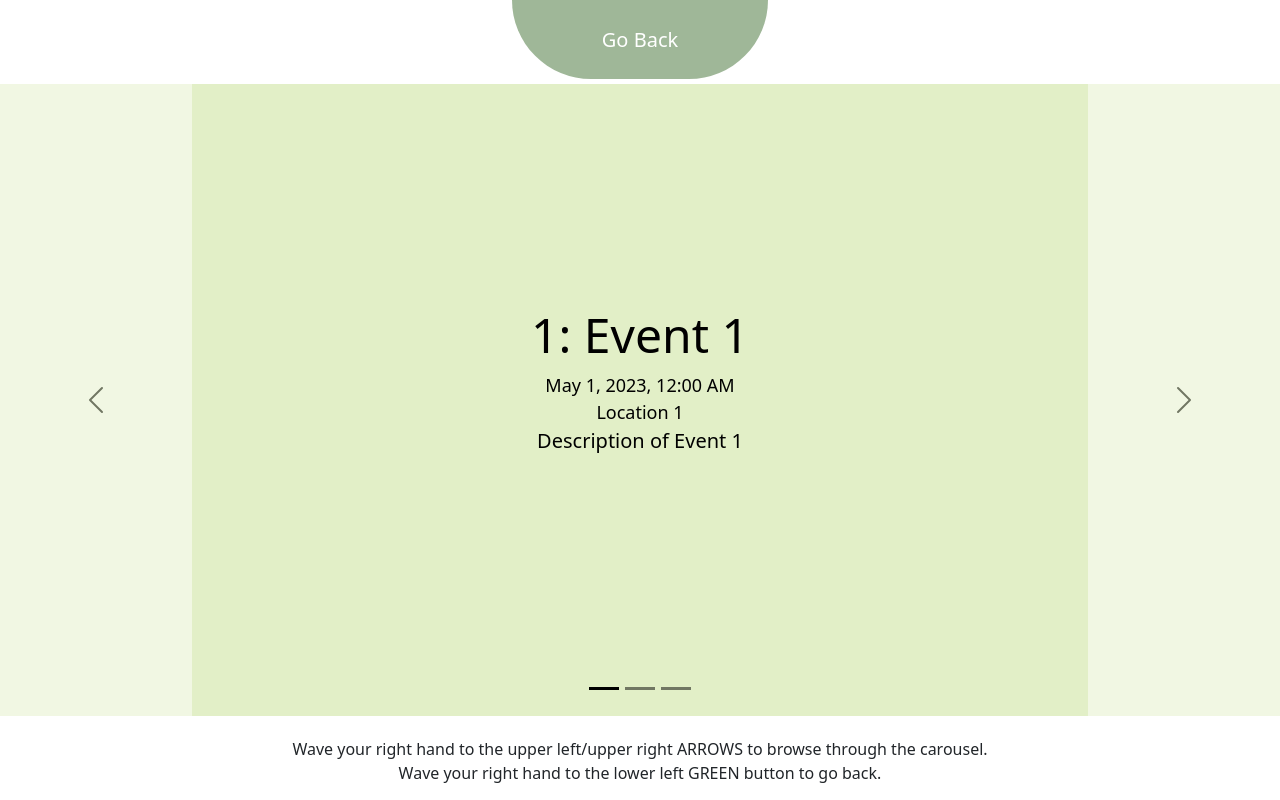
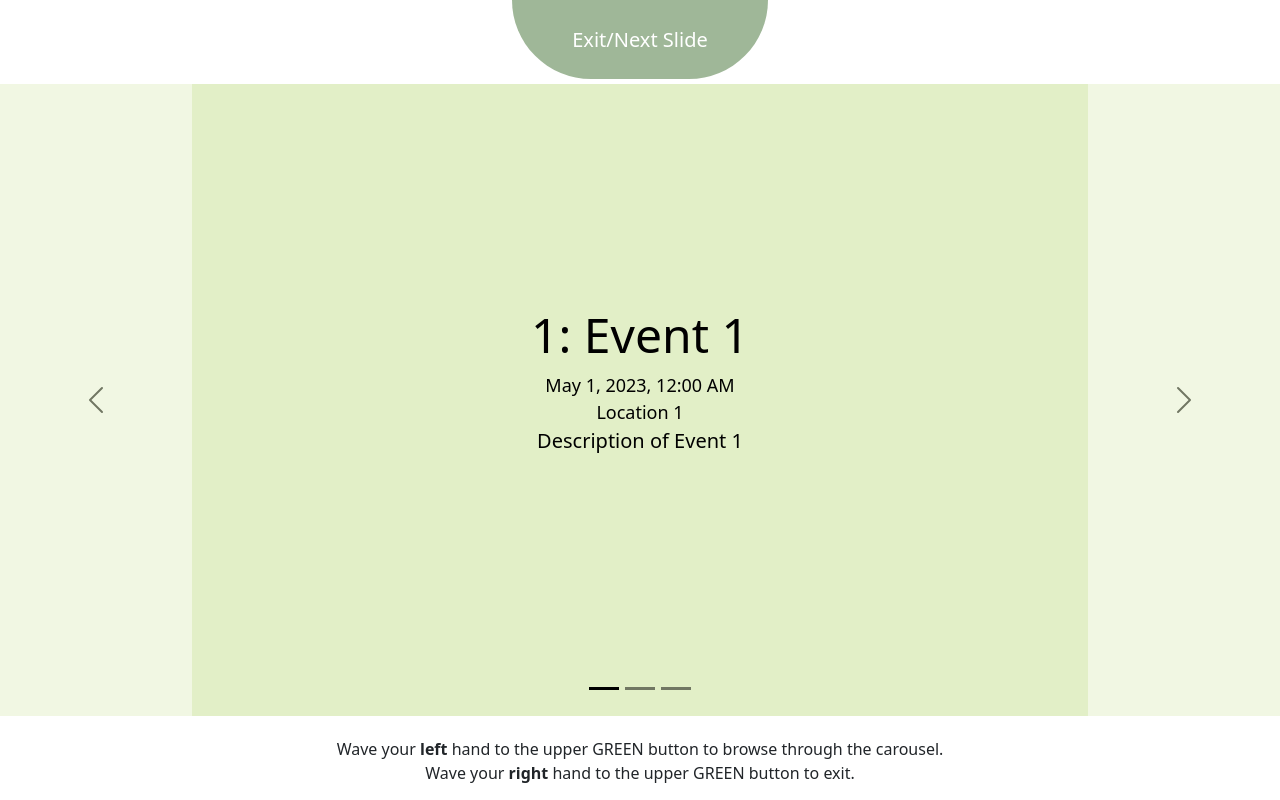
Before and after one commit to anhcdang/cs484-group24, a React (Create React App) app: page /carousel/1 in a window 1280 px wide. Built offline with nearby package versions, Linux system fonts and the light colour scheme; no server answers.

Commit message:
update left hand command

```diff
--- a/src/pages/Carousel.js
+++ b/src/pages/Carousel.js
@@ -13,10 +13,11 @@ const MUSIC = 'Music'
 const CULTURAL = 'Cultural'
 const ARTS = 'Arts'
 
-const UPPER_LEFT = "UPPER LEFT"
+// const UPPER_LEFT = "UPPER LEFT"
 const LOWER_LEFT = "LOWER LEFT"
-const UPPER_RIGHT = "UPPER RIGHT"
+// const UPPER_RIGHT = "UPPER RIGHT"
 const LOWER_RIGHT = "LOWER RIGHT"
+const LEFT_UP = "LEFT UP"
 
 function Carousel() {
   const [index, setIndex] = useState(0);
@@ -54,13 +55,13 @@ function Carousel() {
     }
   }
 
-  const onPrevClick = useCallback(() => {
-    if (index === 0) {
-      setIndex(events.length - 1)
-    } else {
-      setIndex(index - 1)
-    }
-  }, [events.length, index]);
+  // const onPrevClick = useCallback(() => {
+  //   if (index === 0) {
+  //     setIndex(events.length - 1)
+  //   } else {
+  //     setIndex(index - 1)
+  //   }
+  // }, [events.length, index]);
 
   const onNextClick = useCallback(() => {
     if (index === events.length - 1) {
@@ -76,16 +77,16 @@ function Carousel() {
 
   const sendWristCommand = useCallback((command) => {
     switch (command) {
-      case UPPER_LEFT:
-        console.log(UPPER_LEFT);
-        onPrevClick();
-        break;
+      // case UPPER_LEFT:
+      //   console.log(UPPER_LEFT);
+      //   onPrevClick();
+      //   break;
       case LOWER_LEFT:
         console.log(LOWER_LEFT);
         // handleGoBack();
         break;
-      case UPPER_RIGHT:
-        console.log(UPPER_RIGHT);
+      case LEFT_UP:
+        console.log(LEFT_UP);
         onNextClick();
         break;
       case LOWER_RIGHT:
@@ -101,7 +102,7 @@ function Carousel() {
       default:
         break;
     }
-  }, [onPrevClick, handleGoBack, onNextClick]);
+  }, [handleGoBack, onNextClick]);
 
   useEffect(() => {
     getCategoryEvents();
@@ -135,7 +136,7 @@ function Carousel() {
   return (
     <Stack>
       <div className='top-page-container'>
-        <Button className='go-back-button' size='lg' onClick={handleGoBack}>Go Back</Button>
+        <Button className='go-back-button' size='lg' onClick={handleGoBack}>Exit/Next Slide</Button>
       </div>
       <div className='carousel-container'>
        <UncontrolledCarousel category={category} events={events} index={index} />
@@ -143,8 +144,8 @@ function Carousel() {
       <div className='bottom-page-container'>
         {/* <Button className='top-right-quarter-circle-button' size='lg' onClick={handleGoBack}>Go back</Button> */}
         <div className='center-text-container'>
-          <p>Wave your right hand to the upper left/upper right ARROWS to browse through the carousel.</p>
-          <p>Wave your right hand to the lower left GREEN button to go back.</p>
+          <p>Wave your <b>left</b> hand to the upper GREEN button to browse through the carousel.</p>
+          <p>Wave your <b>right</b> hand to the upper GREEN button to exit.</p>
         </div>
       </div>
     </Stack>
--- a/src/sketch.js
+++ b/src/sketch.js
@@ -6,6 +6,7 @@ const UPPER_LEFT = "UPPER LEFT"
 const LOWER_LEFT = "LOWER LEFT"
 const UPPER_RIGHT = "UPPER RIGHT"
 const LOWER_RIGHT = "LOWER RIGHT"
+const LEFT_UP = "LEFT UP"
 
 export const frames = {
     socket: null,
@@ -17,10 +18,11 @@ export const frames = {
       return new Promise((resolve, reject) => {
         frames.socket.onmessage = function (event) {
           var command = frames.get_wrist_command(JSON.parse(event.data));
-          frames.command = command;
+
           if (command !== null) {
             // sendWristCommand(command);
             // console.log(command);
+            frames.command = command;
             resolve(command);
           }
         };
@@ -43,12 +45,18 @@ export const frames = {
       var right_wrist_x = (frame.people[0].joints[14].position.x - pelvis_x) * -1;
       var right_wrist_y = (frame.people[0].joints[14].position.y - pelvis_y) * -1;
       var right_wrist_z = (frame.people[0].joints[14].position.z - pelvis_z) * -1;
-      // var left_wrist_x = (frame.people[0].joints[7].position.x - pelvis_x) * -1;
-      // var left_wrist_y = (frame.people[0].joints[7].position.y - pelvis_y) * -1;
+      var left_wrist_x = (frame.people[0].joints[7].position.x - pelvis_x) * -1;
+      var left_wrist_y = (frame.people[0].joints[7].position.y - pelvis_y) * -1;
       // var left_wrist_z = (frame.people[0].joints[7].position.z - pelvis_z) * -1;
 
       if (right_wrist_z < 100) {
         return command;
+      }
+
+      if ((left_wrist_x < 200 && left_wrist_x > -200)) {
+        if (left_wrist_y > 400) {
+          command = LEFT_UP;
+        }
       }
 
       // CURRENT DISPLAY LOGIC??:
```
Also changed, not shown: 1 other file (tests, documents, lock files or other folders).
